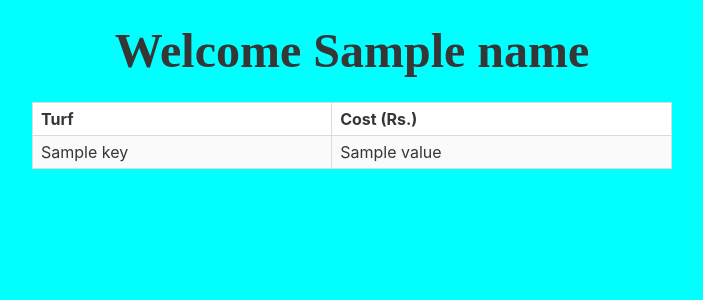
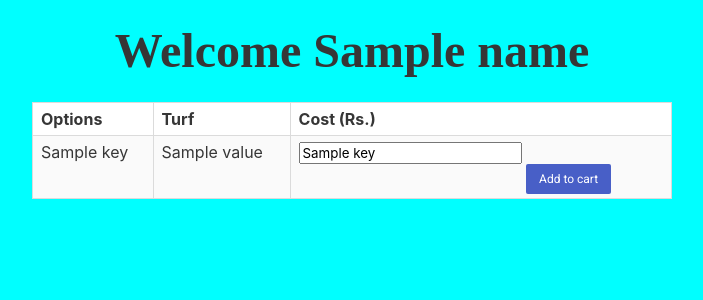
Before and after one commit to Teja-09/Turf-booking-Flask, a Flask app: template templates/user.html in a window 1280 px wide. Shown: the part 56-356 px from the top of the page, without its empty margins (288-991 px from the left). Run offline with Flask 2, Linux system fonts and the light colour scheme; the template is opened without the code that fills it: most values are stand-ins (such as "Sample title", 1, 10 or a date in 2020); some libraries are stand-ins or nearby versions; some web fonts are replaced.

Commit message:
added add to cart feature

```diff
--- a/app.py
+++ b/app.py
@@ -6,6 +6,8 @@ import json
 app = Flask(__name__)
 
 account_database = json.load(open("databases/accounts.json", "r"))
+global user
+
 
 @app.route('/')
 def home():
@@ -50,6 +52,7 @@ def register():
 # Login auth
 def login():
     if request.method == 'POST':
+        global user
         uname =  request.form['uname']
         passw = request.form['password']
 
@@ -57,8 +60,11 @@ def login():
             uid = str(account_database['users'].index(uname))
             if passw == account_database['accounts'][uid]['password']:
                 if account_database['accounts'][uid]['designation'] == 'User' or account_database['accounts'][uid]['designation'] == 'Manager':
+                    user = uname
+                    print(user)
                     return render_template('user.html', result = account_database['prices'], name = uname)
                 else:
+                    user = uname
                     return render_template('admin.html', result = account_database['prices'], name= uname)
 
 
@@ -80,6 +86,20 @@ def addTurf():
         return render_template('admin.html', result = account_database['prices'])
 
 
+@app.route('/add_cart', methods=['POST', 'GET'])
+def add_cart():
+    if request.method == 'POST':
+        global user
+        print(user)
+        cart_value = request.form['turfval']
+        if account_database['cart'].get(user) == None:
+            account_database['cart'][user] = []
+        account_database['cart'][user].append(cart_value)
+        json.dump(account_database, open("databases/accounts.json", "w"))
+        return(user)
+
+
+
 @app.route("/logout")
 def logout():
     session['logged_in'] = False
--- a/databases/accounts.json
+++ b/databases/accounts.json
@@ -50,7 +50,12 @@
         "Mangolia": "2500",
         "Manila": "2500",
         "Russia": "7L",
-        "USA": "28$"
+        "USA": "28$",
+        "Aus": "25$"
     },
-    "users": ["teja", "GAD", "monea", "mob", "test1", "test2", "Roger"]
+    "users": ["teja", "GAD", "monea", "mob", "test1", "test2", "Roger"],
+    "cart": {
+        "monea": ["Coimbatore Turf", "Mangolia"],
+        "mob": ["Coimbatore Turf", "Aus"]
+    }
 }
--- a/templates/user.html
+++ b/templates/user.html
@@ -1,21 +1,23 @@
 <!DOCTYPE html>
 <html lang="en">
+
 <head>
     <meta charset="UTF-8">
     <meta name="viewport" content="width=device-width, initial-scale=1.0">
+    <link rel="stylesheet" type="text/css" href="{{ url_for('static', filename='css/main.css') }}">
     <link rel="stylesheet" href="https://cdn.jsdelivr.net/npm/bulma@0.8.0/css/bulma.min.css">
-    <link rel="stylesheet" type= "text/css" href="{{ url_for('static', filename='css/main.css') }}">
+
     <script defer src="https://use.fontawesome.com/releases/v5.3.1/js/all.js"></script>
 
     <title>Document</title>
     <style>
-        .table
-        {
+        .table {
             width: 50%;
             margin-left: 25%;
         }
     </style>
 </head>
+
 <body>
     <nav class="navbar" role="navigation" aria-label="main navigation">
         <div id="navbarBasicExample" class="navbar-menu">
@@ -36,16 +38,27 @@
         <table class="table is-bordered is-striped is-narrow is-hoverable ">
             <!-- Your table content -->
             <tr>
+                <th>Options</th>
                 <th>Turf</th>
                 <th>Cost (Rs.)</th>
             </tr>
             {% for key, value in result.items() %}
             <tr>
+
                 <td> {{ key }} </th>
                 <td> {{ value }} </td>
+                <td>
+                <form action="{{ url_for('add_cart') }}" method="POST">
+
+                        <input class="is-hidden-desktop-only" type="text" value="{{ key }}" name="turfval">
+                        <button class="button is-link is-small">Add to cart</button>
+                </form>
+            </td>
+
             </tr>
             {% endfor %}
         </table>
     </div>
 </body>
+
 </html>
```
Lines whose indentation alone changed are shown as unchanged.
